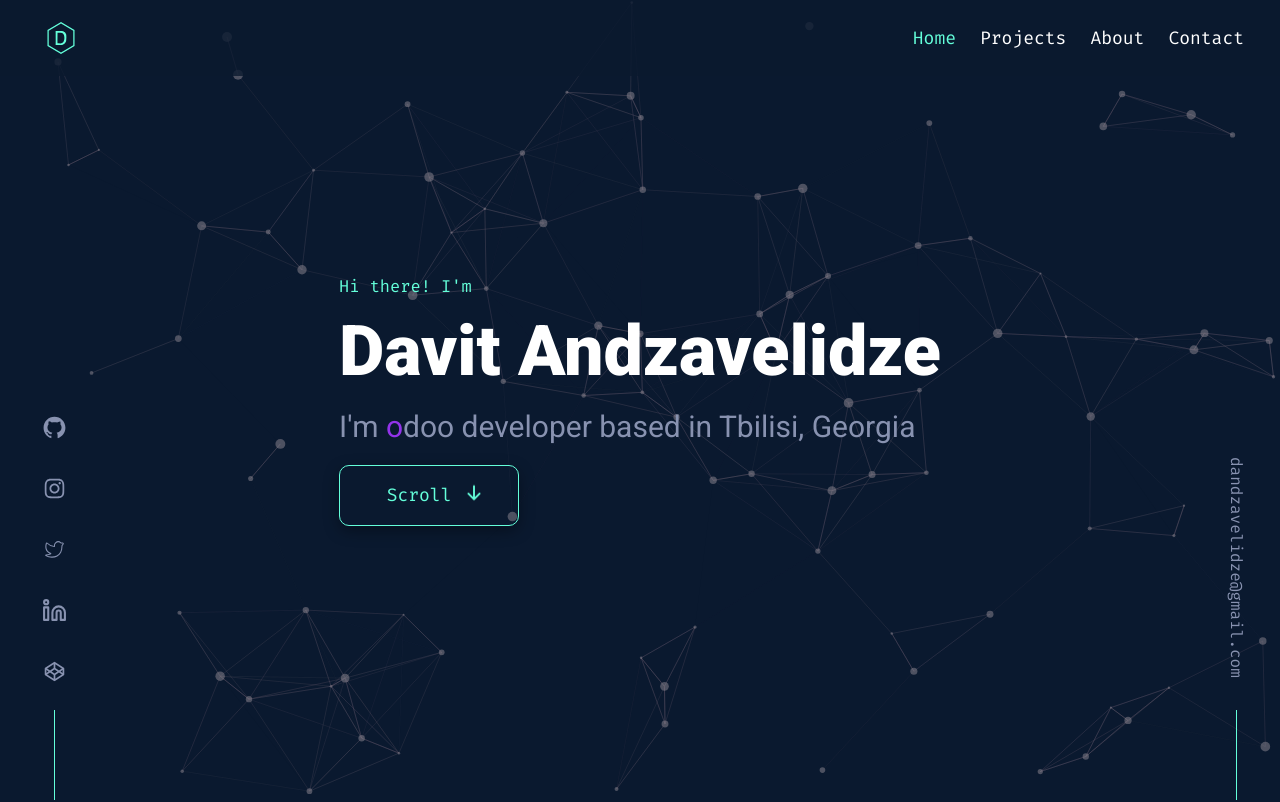
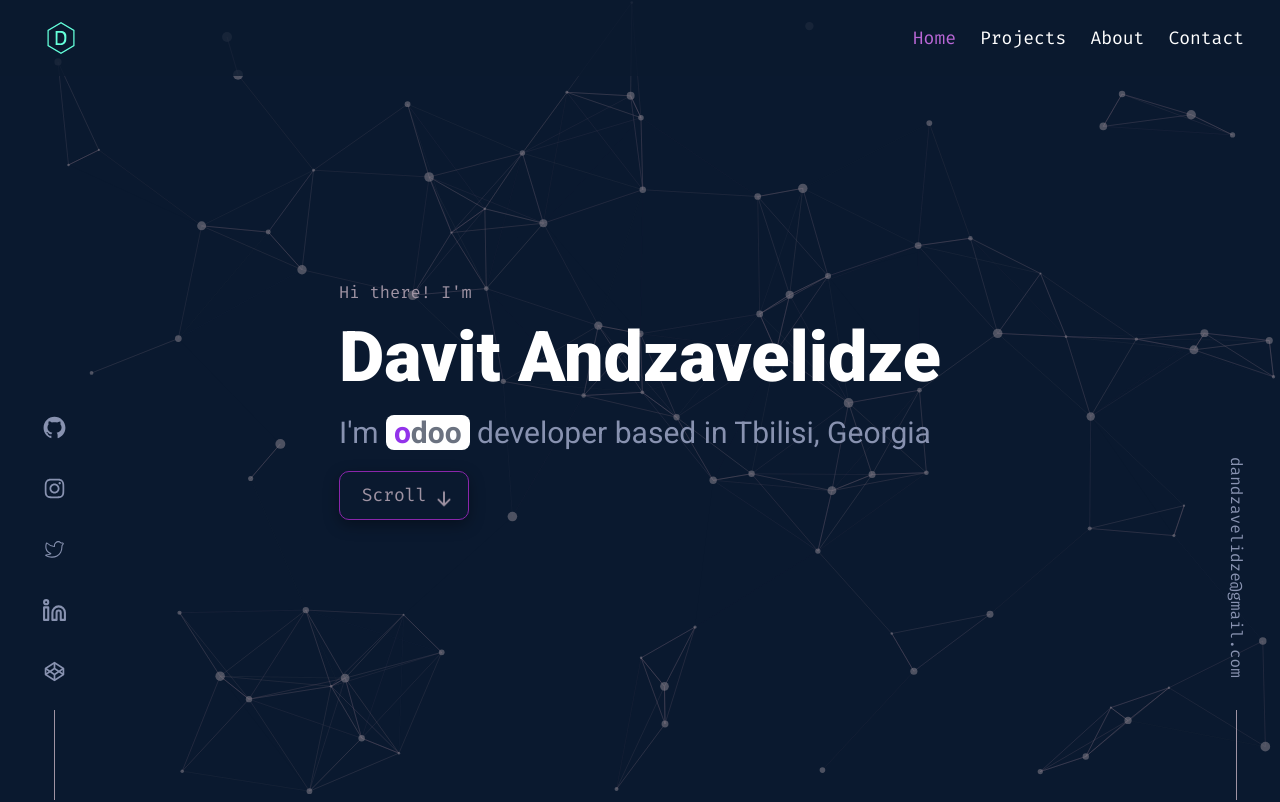
Before and after one commit to DavitAndzavelidze/portfolio-web, a React (Vite) app: page / in a window 1280 px wide. Shown: the top 802 px of the page. Built offline with nearby package versions, Linux system fonts and the light colour scheme.

Commit message:
change colors and home button

```diff
--- a/src/app.css
+++ b/src/app.css
@@ -6,10 +6,12 @@
   --bgNavi: #0a192f;
   --bgNaviLight: rgba(10, 25, 47, 0.8);
   --lightNavy: #112240;
-  --green: #64ffda;
-  --greenTint: rgba(100, 255, 218, 0.1);
+  --green: #9f93a3;
+  --greenTint: rgba(159, 147, 163, 0.1);
   --mobileBg: #112240;
   --textLight: #8892b0;
+  --purple: #8a26ab;
+  --lightPurple: #ba67d6;
 
   --firaMono: "Fira Mono", monospace;
 
@@ -45,7 +47,7 @@ body {
   user-select: none;
 }
 .active {
-  color: #64ffda;
+  color: var(--lightPurple);
 }
 .fontFira {
   font-family: var(--firaMono);
--- a/src/components/Home.jsx
+++ b/src/components/Home.jsx
@@ -34,9 +34,11 @@ export default function Home() {
               Davit Andzavelidze
             </h1>
             <p className="text-[--textLight] md:text-[30px] font-[400]">
-              I'm
-              <p className="text-purple-600 inline"> o</p>doo developer based in
-              Tbilisi, Georgia
+              I'm{" "}
+              <p className="inline bg-white text-gray-500 font-bold px-2 rounded-lg">
+                <p className="text-purple-600 inline"> o</p>doo
+              </p>{" "}
+              developer based in Tbilisi, Georgia
             </p>
 
             <div className="flex lg:items-center lg:mx-auto mt-[1rem] w-[280px] gap-[1rem] lg:w-full">
@@ -48,11 +50,11 @@ export default function Home() {
                   offset={-50}
                   duration={500}
                 >
-                  <button className="py-[1rem] pr-[20px] md:pr-[25px] w-[180px] rounded-[10px] text-[18px] md:text-[20px] fontFira text-[--green] border border-[--green] shadow-[0_5px_15px_rgba(0,0,0,0.35)] lg:hover:bg-[--greenTint] lg:duration-150">
+                  <button className="py-[10px] pr-[20px] md:pr-[20px] w-[130px] rounded-[10px] text-[18px] md:text-[20px] fontFira text-[--green] border border-[--purple] shadow-[0_5px_15px_rgba(0,0,0,0.35)] lg:hover:bg-[--greenTint] lg:duration-150">
                     Scroll
                   </button>
                 </Link>
-                <div className="absolute top-0 right-0 mr-[35px] mt-[20px] text-[20px] md:text-[30px] md:mr-[30px] md:mt-[18px] z-[-1]">
+                <div className="absolute top-0 right-0 mr-[35px] mt-[20px] text-[20px] md:text-[30px] md:mr-[10px] md:mt-[18px] z-[-1]">
                   <BsArrowDownShort className="download-btn animate-bounce" />
                 </div>
               </div>
```
